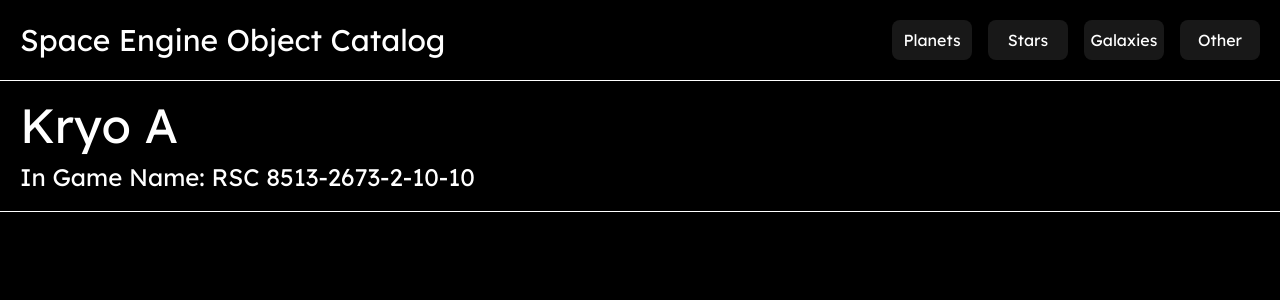
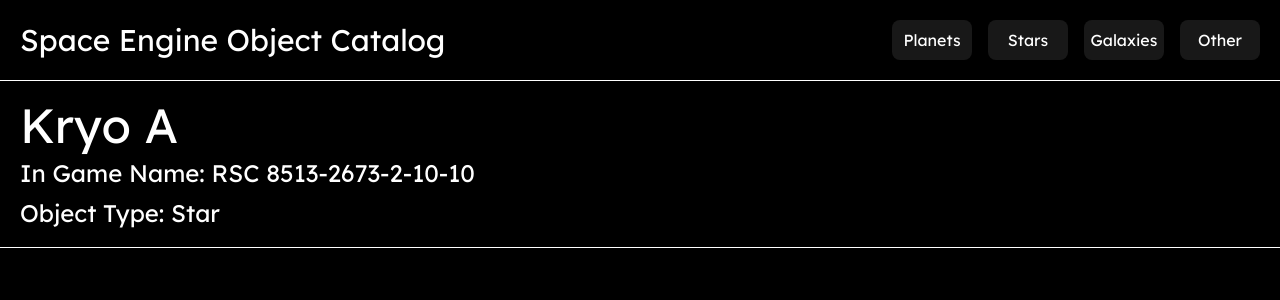
Before and after one commit to space-engine-object-catalog/space-engine-object-catalog, a Next.js app: page /object in a window 1280 px wide. Shown: the top 300 px of the page. Built offline with nearby package versions, Linux system fonts and the light colour scheme.

Commit message:
Added text that says the type of object

```diff
--- a/src/app/object/page.tsx
+++ b/src/app/object/page.tsx
@@ -3,8 +3,9 @@
 export default function ObjectPage() {
   return (
     <>
-      <h1 className="text-5xl m-5 mb-3">Kryo A</h1>
-      <h2 className="text-2xl ml-5">In Game Name: RSC 8513-2673-2-10-10</h2>
+      <h1 className="text-5xl m-5 mb-2">Kryo A</h1>
+      <h2 className="text-2xl ml-5 mb-2">In Game Name: RSC 8513-2673-2-10-10</h2>
+      <h2 className="text-2xl ml-5">Object Type: Star</h2>
       <div className="w-screen h-[1px] bg-white m-4.5 ml-0"></div>
     </>
   );
```
